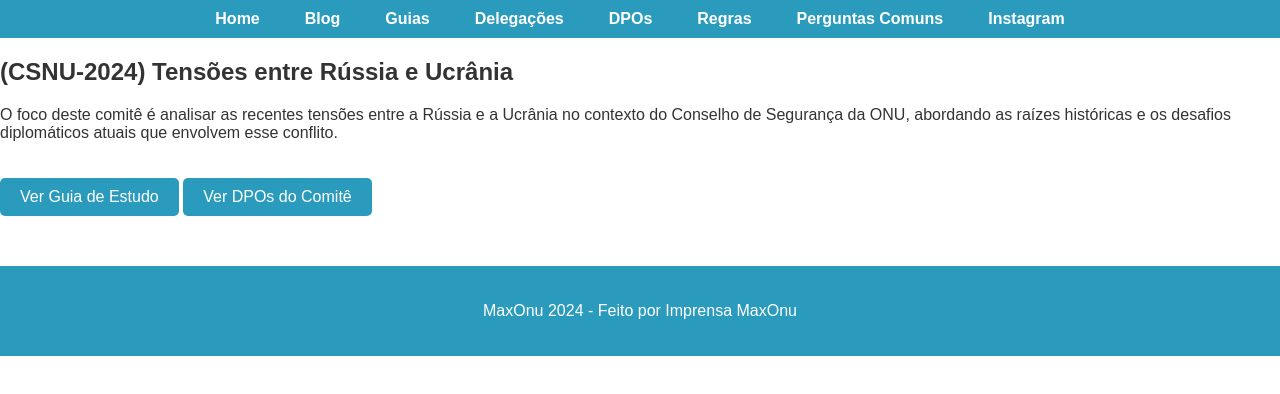
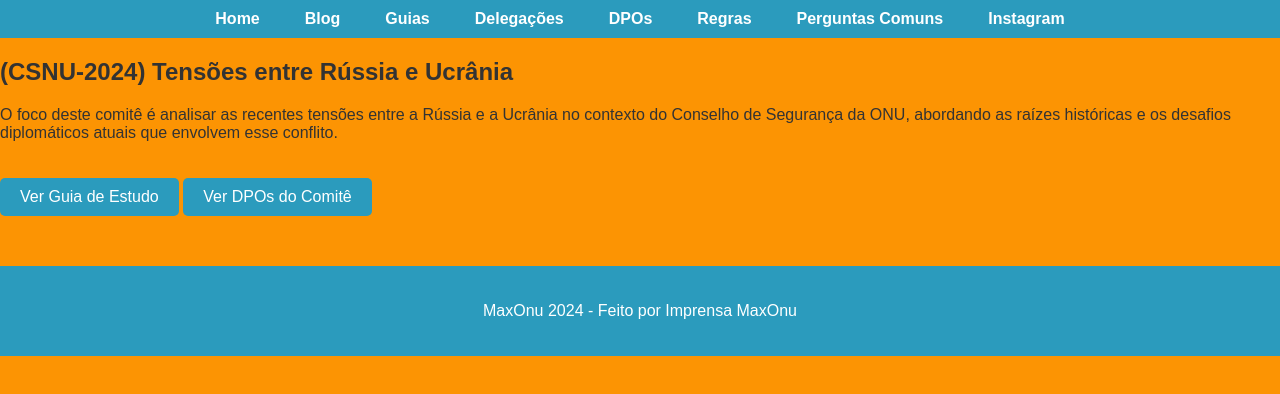
Before and after one commit to andersonjr667/MaxOnu-, a plain HTML site: page comite-russia-ucrania.html in a window 1280 px wide. Drawn offline with Linux system fonts and the light colour scheme.

Commit message:
Update comite-russia-ucrania.html
Adicionado fundo amarelo

```diff
--- a/comite-russia-ucrania.html
+++ b/comite-russia-ucrania.html
@@ -5,6 +5,11 @@
     <meta name="viewport" content="width=device-width, initial-scale=1.0">
     <title>Comitê - Tensões entre Rússia e Ucrânia</title>
     <link rel="stylesheet" href="style.css">
+    <style>
+        body {
+            background-color: #fc9403;
+        }
+    </style>
 </head>
 <body>
     <header>
```
